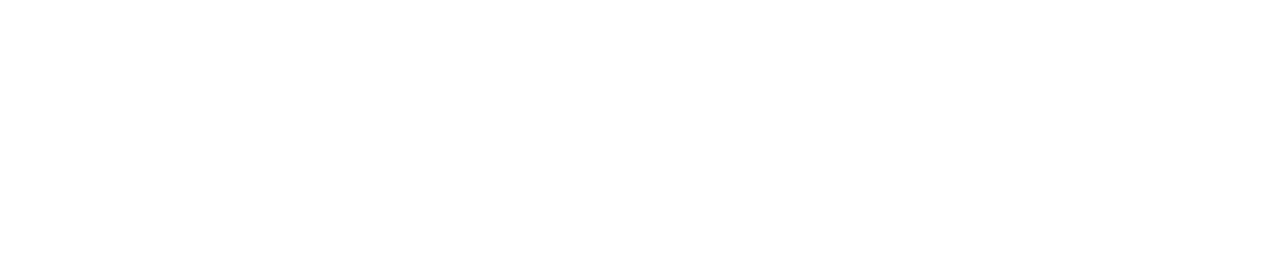
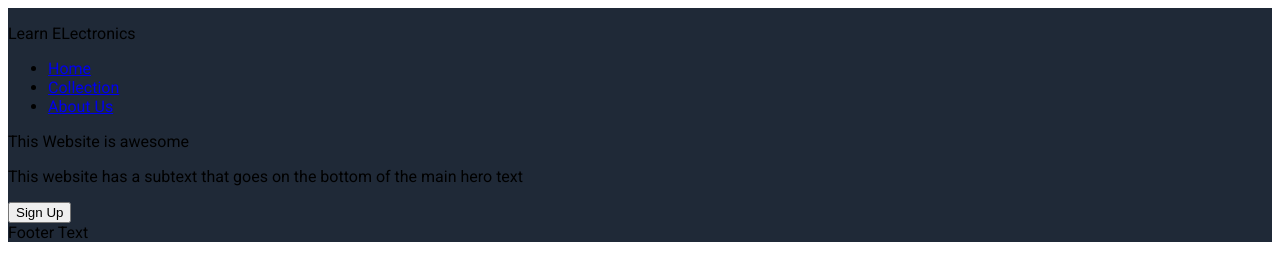
Before and after one commit to rafibuilds/odin-landing-page, a plain HTML site: page index.html in a window 1280 px wide. Drawn offline with Linux system fonts and the light colour scheme.

Commit message:
Add header and hero stuff

```diff
--- a/index.html
+++ b/index.html
@@ -4,14 +4,34 @@
     <meta charset="UTF-8">
     <meta http-equiv="X-UA-Compatible" content="IE=edge">
     <meta name="viewport" content="width=device-width, initial-scale=1.0">
-    <title>Car Landing Page</title>
+    <title>Learn ELectronics</title>
     <link rel="stylesheet" href="style.css">
 </head>
 <body>
-    <div class="header-hero"></div>
+
+    <!-- Header, Hero, and Nav -->
+    <div class="header-hero">
+        <div class="header-container">
+            <p class="logo">Learn ELectronics</p>
+            <ul>
+                <li><a href="#">Home</a></li>
+                <li><a href="#">Collection</a></li>
+                <li><a href="#">About Us</a></li>
+            </ul>
+        </div>
+        <div class="hero-container">
+            <div class="hero-text">
+                <p class="hero-main">This Website is awesome</p>
+                <p class="hero-second">This website has a subtext that goes on the bottom of the main hero text</p>
+                <button class="sign-up">Sign Up</button>
+            </div>
+            <div class="hero-image"></div>
+        </div>
+    </div>
+
     <div class="info"></div>
     <div class="quote"></div>
     <div class="sign-up"></div>
-    <div class="footer"></div>
+    <div class="footer">Footer Text</div>
 </body>
 </html>
```
